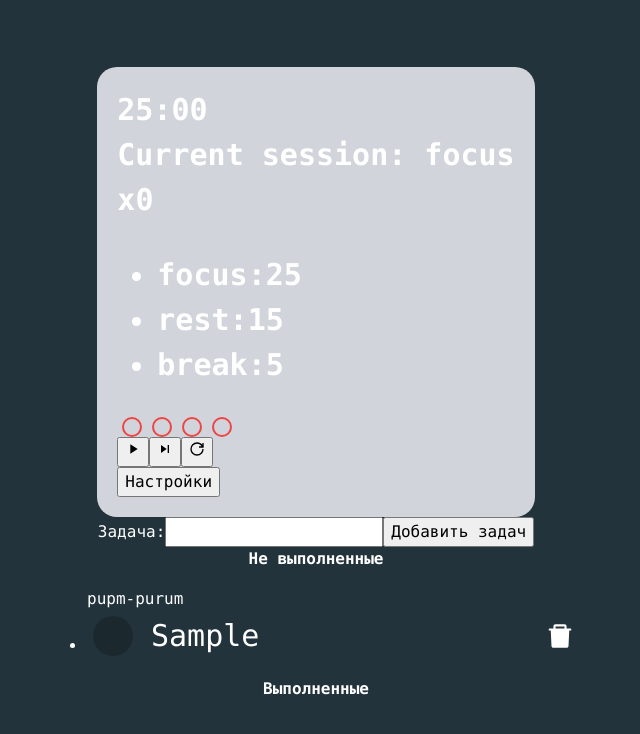
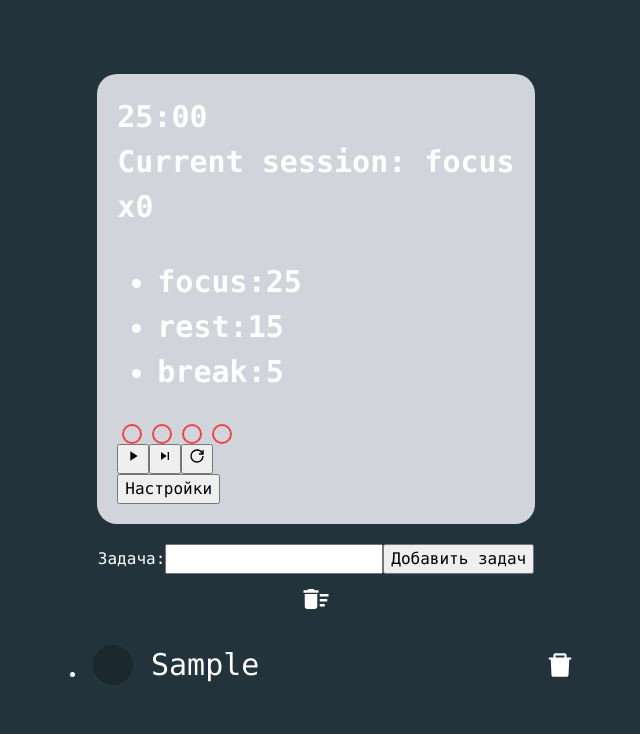
Before and after one commit to git-dmitriy/pomodoro-app, a React (Create React App) app: page / in a window 1280 px wide. Both pictures are taken after typing "Sample" into the empty fields and a click on the button "Добавить задач". Shown: the top 734 px of the page, without its empty margins (324-964 px from the left). Built offline with nearby package versions, Linux system fonts and the light colour scheme.

Commit message:
Fix bug with keys

```diff
--- a/src/components/tasks/tasksList.tsx
+++ b/src/components/tasks/tasksList.tsx
@@ -3,56 +3,55 @@ import { AddTaskForm } from 'components/tasks/AddTaskForm';
 import { TaskItem } from 'features/tasks/types';
 import { TaskListItem } from 'components/tasks/TaskListItem';
 import { useDispatch } from 'react-redux';
-import { removeCompleteTasks } from 'features/tasks/tasksSlice';
+import { removeCompletedTasks } from 'features/tasks/tasksSlice';
+import { MdDeleteSweep } from 'react-icons/md';
+import styled from 'styled-components';
+import { Button } from 'components/ui/Button';
+import { useAppSelector } from 'app/hooks';
 
 type Tasks = {
   tasks: TaskItem[];
 };
 
+const Container = styled.div`
+  display: flex;
+  align-items: flex-start;
+`;
+
+const Section = styled.section`
+  display: flex;
+  flex-direction: column;
+  align-items: center;
+  padding: 20px 0;
+`;
+
 export const TasksList: React.FC = () => {
   const dispatch = useDispatch();
-
-  const tasks = useSelector((state: Tasks) => state.tasks);
+  const tasks = useAppSelector((state: Tasks) => state.tasks);
   const completed = tasks.filter((task) => task.isComplete === true);
-
-  const removeCompleteTasksHandler = () => dispatch(removeCompleteTasks());
+  const removeCompleteTasksHandler = () => dispatch(removeCompletedTasks());
 
   return (
-    <>
+    <Section>
       <AddTaskForm />
-      <b>Не выполненные</b>
-      <ul>
-        pupm-purum
-        {tasks.map((item, idx) => {
-          if (item.isComplete === false) {
-            return (
-              <li key={idx}>
-                <TaskListItem {...item} />
-              </li>
-            );
-          }
-          return null;
-        })}
-      </ul>
-      <b>Выполненные</b>
-      <ul>
-        {tasks.map((item, idx) => {
-          if (item.isComplete === true) {
-            return (
-              <li key={idx}>
-                <TaskListItem {...item} />
-              </li>
-            );
-          }
-          return null;
-        })}
-      </ul>
-
       {completed.length !== 0 ? (
-        <button onClick={removeCompleteTasksHandler}>
-          Очистить выполненные задачи
-        </button>
-      ) : null}
-    </>
+        <Button onClick={removeCompleteTasksHandler}>
+          <MdDeleteSweep />
+        </Button>
+      ) : (
+        <Button disabled>
+          <MdDeleteSweep />
+        </Button>
+      )}
+      <Container>
+        <ul>
+          {tasks.map((item) => (
+            <li key={item.id}>
+              <TaskListItem {...item} />
+            </li>
+          ))}
+        </ul>
+      </Container>
+    </Section>
   );
 };
```
